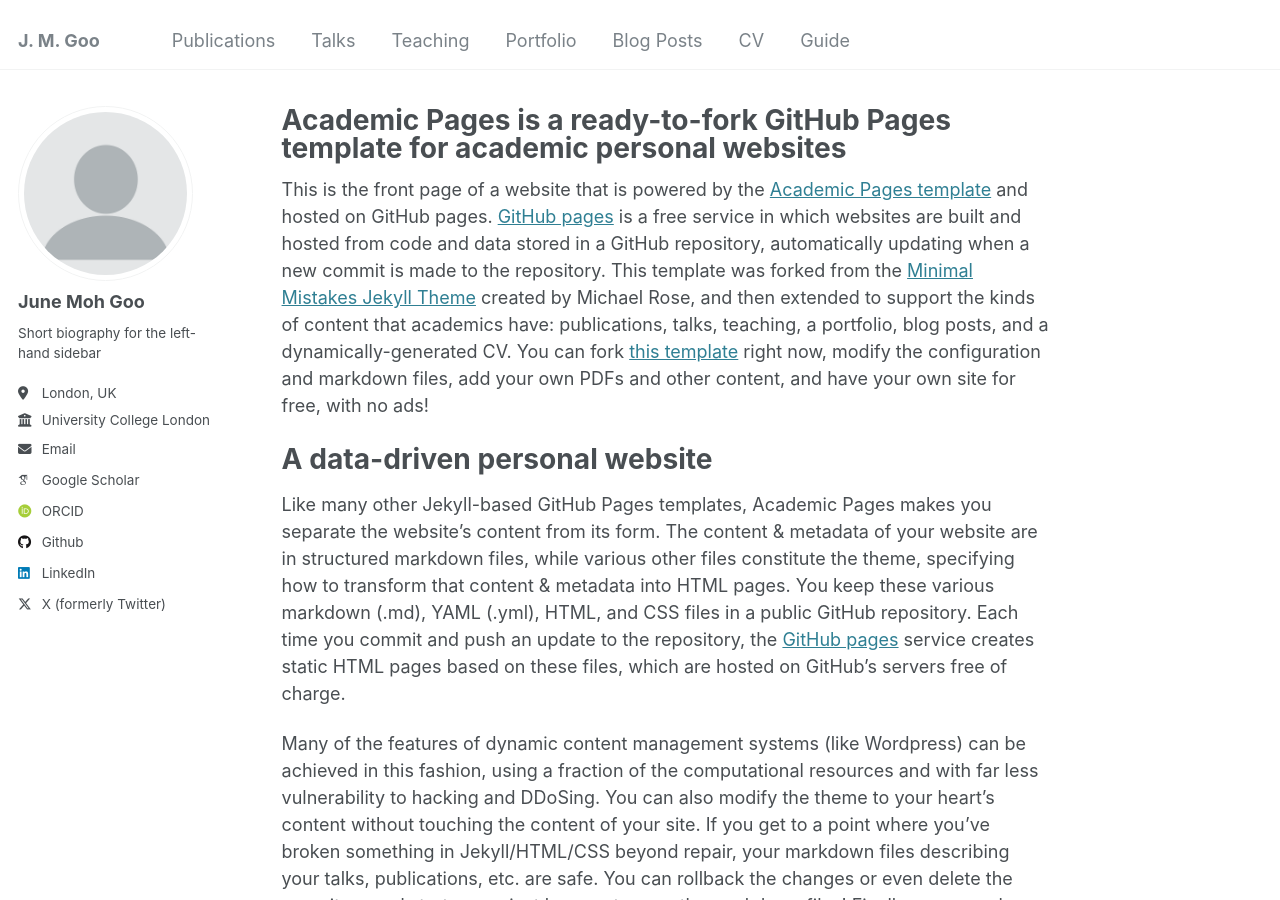
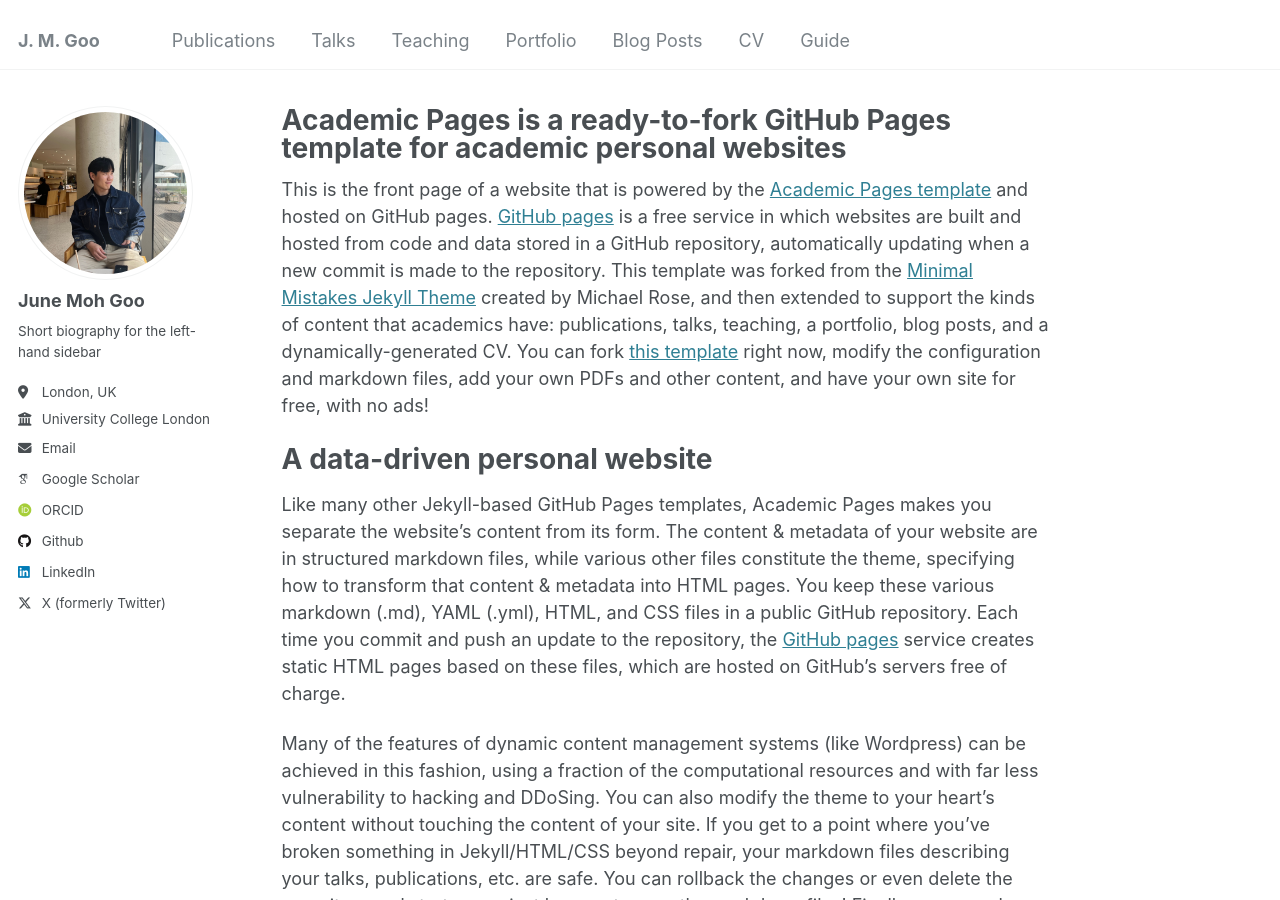
Before and after one commit to junegoo94/junegoo94.github.io, a Jekyll site: the page built from _pages/about.md, in a window 1280 px wide and 900 px high. Built offline with Jekyll 4.4.1, drawn with Linux system fonts in a browser that asks for light colours; some web fonts are replaced.

Commit message:
Update _config.yml

```diff
--- a/_config.yml
+++ b/_config.yml
@@ -21,7 +21,7 @@
 #               Additional customization can be done by editing /_includes/author-profile.html
 author:
   # Biographic information
-  avatar           : "profile.png"
+  avatar           : "june_photo_linkedin.jpg"
   name             : "June Moh Goo"
   pronouns         : # example: "He/his"
   bio              : "Short biography for the left-hand sidebar"
```
